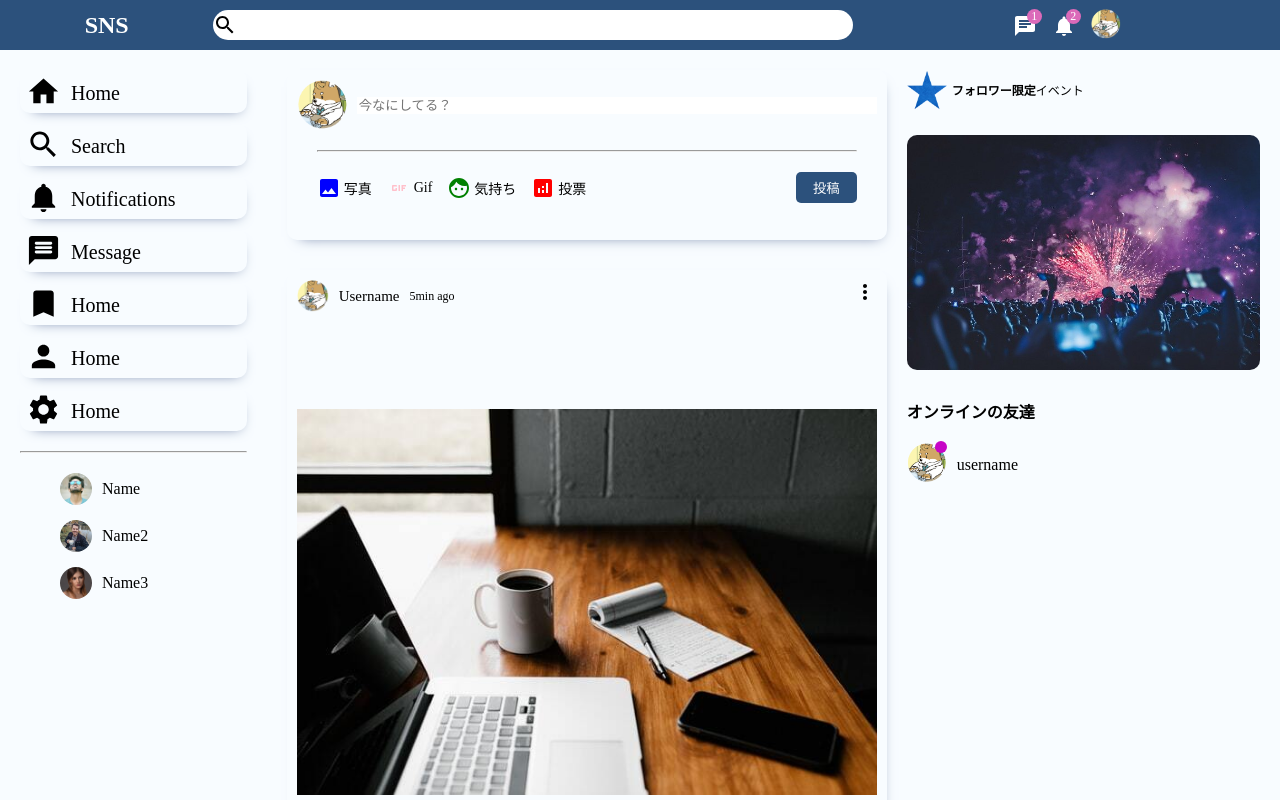
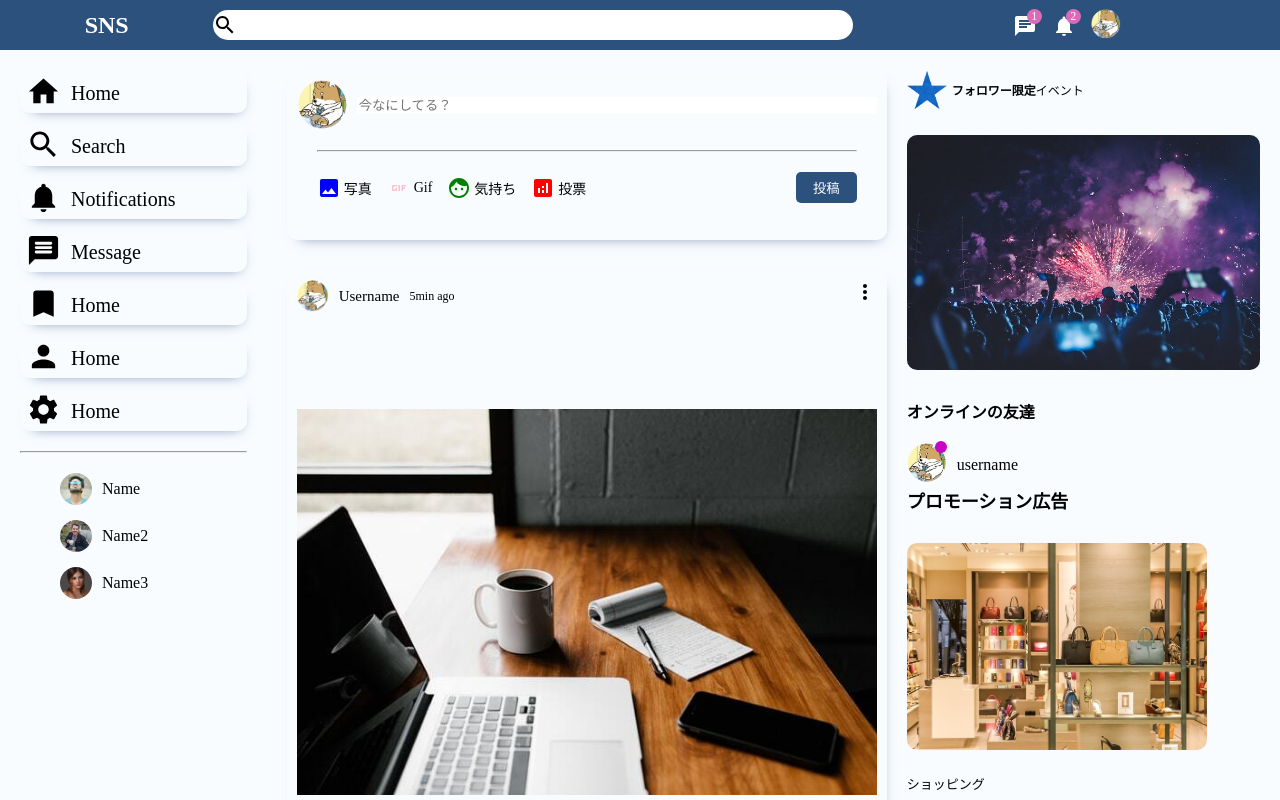
Before and after one commit to sacrwst/sns-frontend, a React (Create React App) app: page / in a window 1280 px wide. Shown: the top 800 px of the page. Built offline with nearby package versions, Linux system fonts and the light colour scheme.

Commit message:
💄 Rightbarコンポーネント　スタイル

```diff
--- a/src/components/rightbar/Rightbar.jsx
+++ b/src/components/rightbar/Rightbar.jsx
@@ -20,6 +20,9 @@ export default function Rightbar() {
             <div className="rightbarUsername">username</div>
           </li>
         </ul>
+        <p className="promotionTitle">プロモーション広告</p>
+        <img src="/assets/promotion/promotion1.jpeg" alt="" className='promotionImg' />
+        <p className="promotionName">ショッピング</p>
       </div>
     </div>
   )
--- a/src/components/rightbar/rightbar.css
+++ b/src/components/rightbar/rightbar.css
@@ -64,3 +64,20 @@
     height: 12px;
     border-radius: 50%;
 }
+
+.promotionTitle {
+    font-size: 18px;
+    font-weight: 600;
+    margin-bottom: 10px;
+}
+
+.promotionImg {
+    width: 85%;
+    border-radius: 10px;
+    margin: 20px 0;
+}
+
+.promotionName {
+    color: 434343;
+    font-size: small;
+}
```
